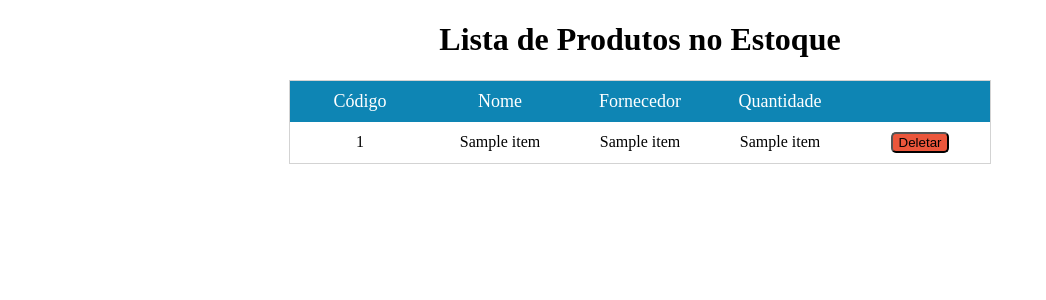
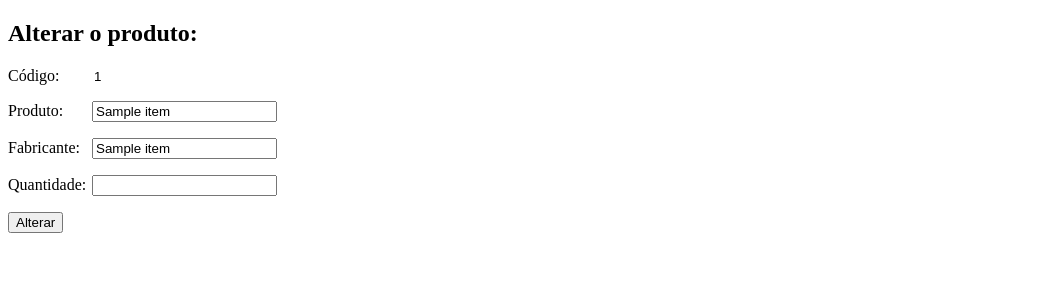
Before and after one commit to lehsouza/projetoControleEstoque, a Flask app: template templates/alterar.html in a window 1280 px wide. Shown: the top 300 px of the page, without its empty margins (0-1046 px from the left). Run offline with Flask 3, Linux system fonts and the light colour scheme; the template is opened without the code that fills it: most values are stand-ins (such as "Sample title", 1, 10 or a date in 2020).

Commit message:
Add files via upload

```diff
--- a/templates/alterar.html
+++ b/templates/alterar.html
@@ -1,22 +1,25 @@
-{% extends 'lista.html' %}
+{% extends "base.html" %}
+{% block title %} Alterar Cadastro{% endblock %}
 {% block body %}
+{% for item in listas %}
     <div>
         <h2>Alterar o produto:</h2>
-        <form action="/alterar/{{item[0]}}" id="formulario" method="POST">
+        <form action="/alterado/{{item[0]}}" id="formulario" method="POST">
             <p><label for="codigo">Código:</label>
-                <input value="{{item[0]}}" type="text" name="codigo" id="codigo"/>
+                <input value="{{item[0]}}" type="text" name="codigo" id="codigo" readonly/>
             <p><label for="nome">Produto:</label>
-                <input type="text" name="nome" id="nome"/>
+                <input value="{{item[1]}}"type="text" name="nome" id="nome" readonly/>
             </p>
             <p><label for="fabricante">Fabricante:</label>
-                <input type="text" name="fabricante" id="fabricante"/>
+                <input value="{{item[2]}}" type="text" name="fabricante" id="fabricante" readonly/>
             </p>
             <p><label for="quantidade">Quantidade:</label>
-                <input type="number" name="quantidade" id="quantidade"/>
+                <input value="{{item[3]}}" type="number" name="quantidade" id="quantidade"/>
             </p>
         </form>
     </div>
     <div>
         <button type="submit" form="formulario">Alterar</button>
     </div>
+{% endfor %}
 {% endblock %}
--- /dev/null
+++ b/templates/base.html
@@ -0,0 +1,12 @@
+<!DOCTYPE html>
+<html lang="'pt-br">
+<head>
+    <meta charset="pt-br">
+    <meta name="viewport" content="width=device-width, initial-scale=1.0">
+    <link rel="stylesheet" type="text/css" href="{{ url_for('static', filename='style.css') }}">
+    <title>{% block title %} {% endblock %}</title>
+</head>
+<body>
+    {% block body %} {% endblock %}
+</body>
+</html>
--- a/templates/lista.html
+++ b/templates/lista.html
@@ -1,12 +1,7 @@
-<!DOCTYPE html>
-<html lang="'pt-br">
-<head>
-    <meta charset="pt-br">
-    <meta name="viewport" content="width=device-width, initial-scale=1.0">
-    <link rel="stylesheet" type="text/css" href="{{ url_for('static', filename='style.css') }}">
-    <title>Lista de produtos</title>
-</head>
-<body>
+{% extends "base.html" %}
+{% block title %} Lista de produtos {% endblock %}
+{% block body %}
+    {% block conteudo %}
         <h1 id="Lista">Lista de Produtos no Estoque</h1>
         <table class="tabela">
             <tr id="cabecalho">
@@ -14,6 +9,7 @@
                 <th scope="col">Nome</th>
                 <th scope="col">Fornecedor</th>
                 <th scope="col">Quantidade</th>
+                <th></th>
                 <th></th>
             </tr>
             {% for item in listas %}
@@ -25,7 +21,10 @@
                 <td>
                     <a href="/deletar/{{item[0]}}"><button id="deletar">Deletar</button></a>
                 </td>
+                <td>
+                    <a href="/alterar/{{item[0]}}"><button id="alterar">Alterar</button></a>
+                </td>
             {% endfor %}
         </table>
-</body>
-</html>
+    {% endblock conteudo %}
+{% endblock %}
```
Also changed, not shown: templates/index.html (+4 -11 lines). Lines whose indentation alone changed are shown as unchanged.
